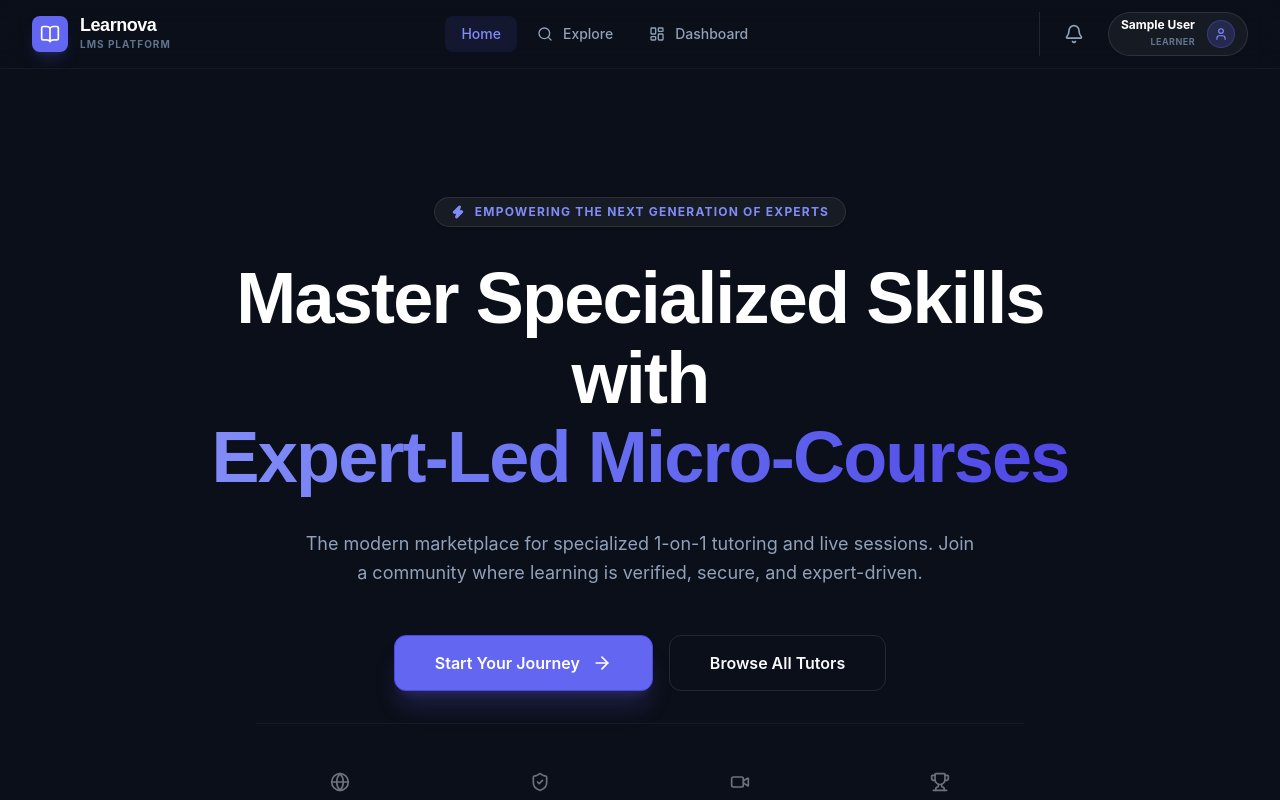
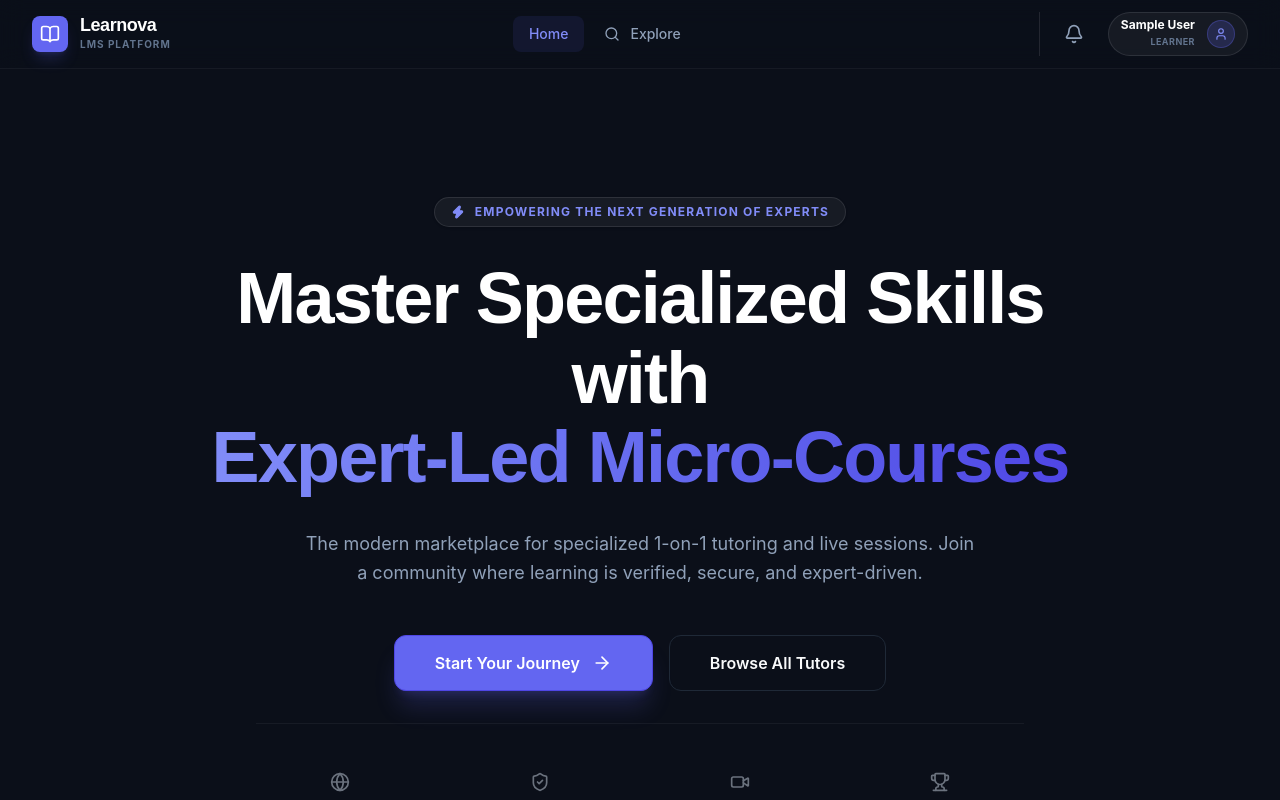
Before and after one commit to kabirshshryar/learnova-lms, a React (Vite) app in the folder client/: page / in a window 1280 px wide. Shown: the top 800 px of the page. Built offline with nearby package versions, Linux system fonts and the light colour scheme; no server answers; sample sign-in values are in the browser's storage; the HTML template or start-up script is replaced by a standard one.

Commit message:
Refactored navigation in App component: Commented out Dashboard link based on token presence and added Search icon import in DashboardPage

```diff
--- a/client/src/App.jsx
+++ b/client/src/App.jsx
@@ -57,9 +57,9 @@
           <nav className="hidden md:flex items-center gap-1">
             <NavLink to="/" active={location.pathname === "/"}>Home</NavLink>
             <NavLink to="/gigs" active={location.pathname === "/gigs"} icon={Search}>Explore</NavLink>
-            {token && (
+            {/* {token && (
               <NavLink to="/dashboard" active={location.pathname === "/dashboard"} icon={LayoutDashboard}>Dashboard</NavLink>
-            )}
+            )} */}
           </nav>
 
           {/* User Actions */}
--- a/client/src/pages/DashboardPage.jsx
+++ b/client/src/pages/DashboardPage.jsx
@@ -24,7 +24,8 @@
   TrendingUp,
   MessageSquare,
   MoreVertical,
-  ExternalLink
+  ExternalLink,
+  Search
 } from "lucide-react";
 import api from "../api/axios";
 import { createSocketClient } from "../realtime/socket";
```
